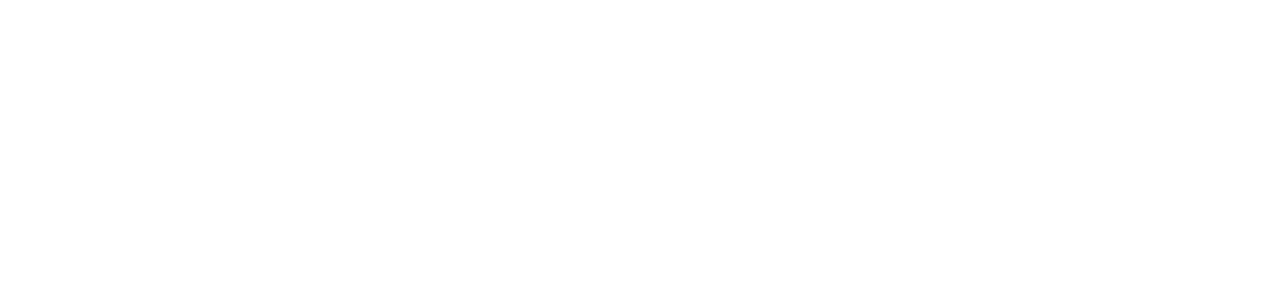
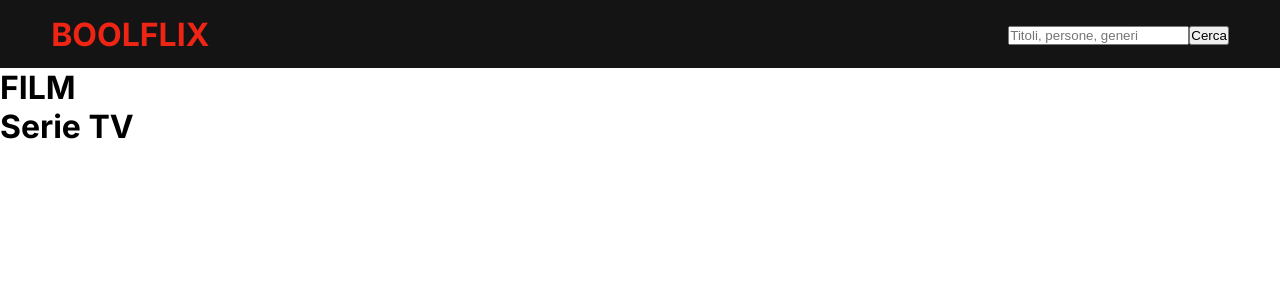
Before and after one commit to Garox7/vue-boolflix, a Vue app: page / in a window 1280 px wide. Shown: the top 300 px of the page. Built offline with nearby package versions, Linux system fonts and the light colour scheme.

Commit message:
Milestone 1

```diff
--- a/package.json
+++ b/package.json
@@ -8,6 +8,7 @@
     "lint": "vue-cli-service lint"
   },
   "dependencies": {
+    "axios": "^1.2.0",
     "core-js": "^3.8.3",
     "vue": "^2.6.14"
   },
--- a/src/App.vue
+++ b/src/App.vue
@@ -1,29 +1,71 @@
 <template>
   <div>
-    <HeaderApp />
-    <MainApp />
+    <HeaderApp @Searching="getSearchString"/>
+    <MainApp
+      :arr-movies="arrMovies"
+      :arr-tvseries="arrTvSeries"
+    />
   </div>
 </template>
 
 <script>
+import axios from 'axios';
 import HeaderApp from '@/components/HeaderApp.vue';
 import MainApp from '@/components/MainApp.vue';
 
 export default {
+  name: 'App',
   components: {
     HeaderApp,
     MainApp,
+  },
+  data() {
+    return {
+      baseApiUrl: 'https://api.themoviedb.org/3',
+      apiKey: '0762e7bce5e66e0277c5c0d33a1112fc',
+      resultsLanguage: 'it-IT',
+      arrMovies: [],
+      arrTvSeries: [],
+    };
+  },
+  methods: {
+    getSearchString(searchString) {
+      // Ricerca FILM
+      axios.get(`${this.baseApiUrl}/search/movie`, {
+        params: {
+          api_key: this.apiKey,
+          language: this.resultsLanguage,
+          query: searchString,
+        },
+      })
+        .then((responseAxios) => {
+          this.arrMovies = responseAxios.data.results;
+          console.log('film:', this.arrMovies); // DEBUG
+        });
+
+      // Ricerca SERIE TV
+      axios.get(`${this.baseApiUrl}/search/tv`, {
+        params: {
+          api_key: this.apiKey,
+          language: this.resultsLanguage,
+          query: searchString,
+        },
+      })
+        .then((responseAxios) => {
+          this.arrTvSeries = responseAxios.data.results;
+          console.log('serie Tv:', this.arrTvSeries); // DEBUG
+        });
+    },
   },
 };
 </script>
 
 <style lang="scss">
-#app {
-  font-family: Avenir, Helvetica, Arial, sans-serif;
-  -webkit-font-smoothing: antialiased;
-  -moz-osx-font-smoothing: grayscale;
-  text-align: center;
-  color: #2c3e50;
-  margin-top: 60px;
+@import '@/assets/scss/reset';
+@import '@/assets/scss/variables';
+@import url('https://fonts.googleapis.com/css2?family=Inter:wght@100;200;300;400;500;600;700;800&display=swap');
+
+html {
+  font-family: 'Inter', sans-serif;
 }
 </style>
--- /dev/null
+++ b/src/assets/scss/_reset.scss
@@ -0,0 +1,5 @@
+* {
+    box-sizing: border-box;
+    margin: 0;
+    padding: 0;
+  }
--- a/src/components/HeaderApp.vue
+++ b/src/components/HeaderApp.vue
@@ -1,13 +1,46 @@
 <template>
-  <div></div>
+  <header>
+    <div class="logo">
+      <h1>BOOLFLIX</h1>
+    </div>
+    <div>
+      <form @submit.prevent="$emit('Searching', searchString)">
+        <label for="input-search">
+          <input
+            type="text"
+            id="input-search"
+            placeholder="Titoli, persone, generi"
+            v-model="searchString"
+          >
+        </label>
+        <button>Cerca</button>
+      </form>
+    </div>
+  </header>
 </template>
 
 <script>
 export default {
   name: 'HeaderApp',
+  data() {
+    return {
+      searchString: '',
+    };
+  },
 };
 </script>
 
 <style lang="scss" scoped>
+header {
+  background-color: rgb(20 20 20);
+  height: 68px;
+  padding: 0 4%;
+  display: flex;
+  justify-content: space-between;
+  align-items: center;
 
+  .logo {
+    color: rgb(238 36 20);
+  }
+}
 </style>
--- a/src/components/MainApp.vue
+++ b/src/components/MainApp.vue
@@ -1,10 +1,27 @@
 <template>
-  <div></div>
+  <div>
+    <h1>FILM</h1>
+    <ul v-for="objmovie in arrMovies" :key="objmovie.id">
+      <li>
+        {{objmovie.title}}
+      </li>
+    </ul>
+    <h1>Serie TV</h1>
+    <ul v-for="objseries in arrTvSeries" :key="objseries.id">
+      <li>
+        {{objseries.name}}
+      </li>
+    </ul>
+  </div>
 </template>
 
 <script>
 export default {
   name: 'MainApp',
+  props: {
+    arrMovies: Array,
+    arrTvSeries: Array,
+  },
 };
 </script>
 
```
Also changed, not shown: .eslintrc.js, src/assets/scss/_variables.scss (added), 1 other file (tests, documents, lock files or other folders).
